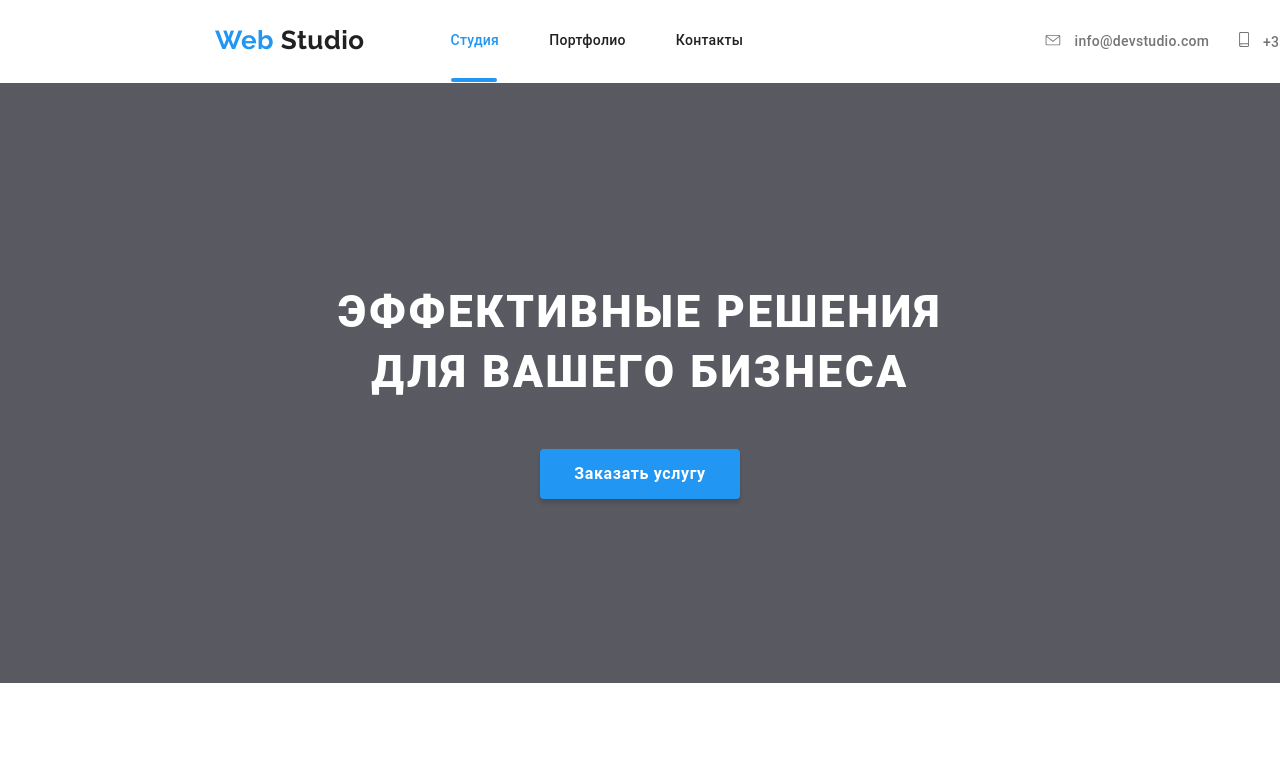
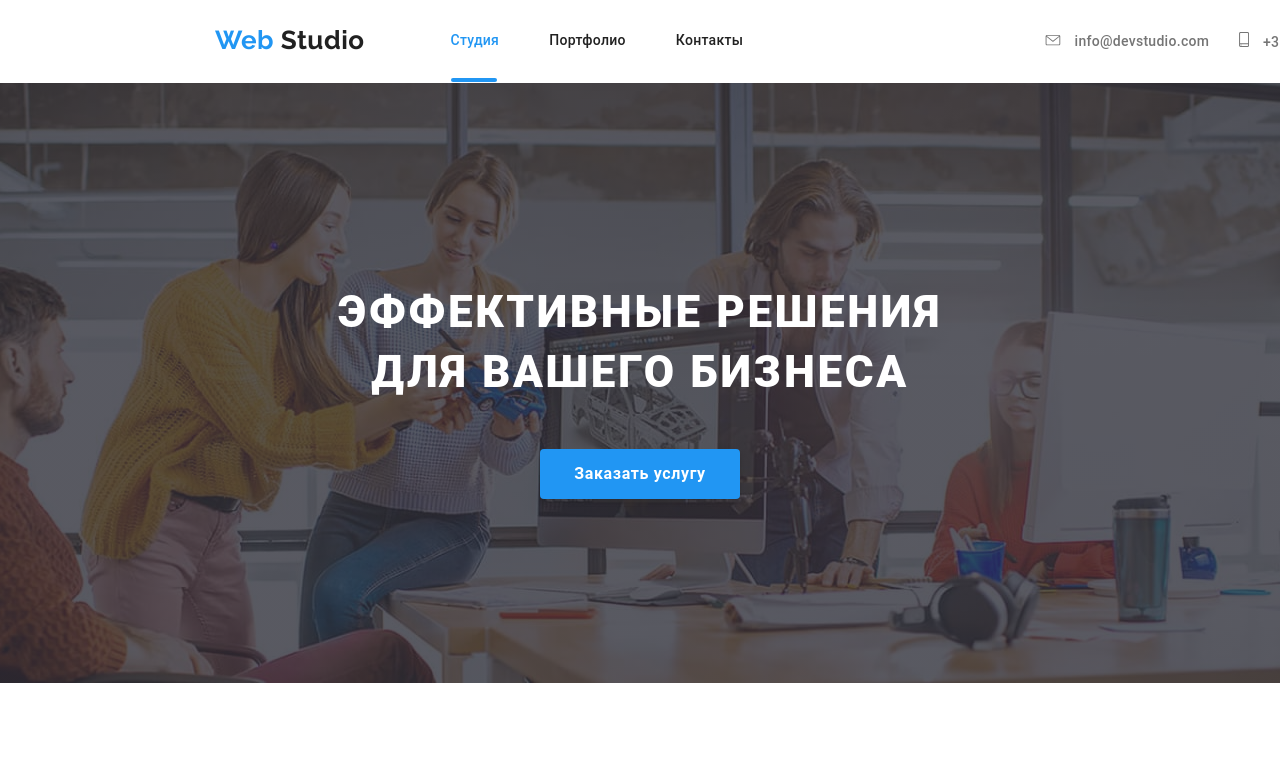
Before and after one commit to ErihKoh/goit-markup-hw-07, a plain HTML site: page index.html in a window 1280 px wide. Shown: the top 774 px of the page. Drawn offline with nearby package versions, Linux system fonts and the light colour scheme; files that its build step writes are made by us from their sources; the site is published under a folder, as on GitHub Pages, so addresses that start at the root find nothing.

Commit message:
fix hero bg

```diff
--- a/sass/components.scss/_hero.scss
+++ b/sass/components.scss/_hero.scss
@@ -5,12 +5,13 @@
   margin-right: auto;
   max-width: $width-page;
   height: 600px;
+  background-color: rgba(47, 48, 58);
   background-image: linear-gradient(
       to right,
       rgba(47, 48, 58, 0.8),
       rgba(47, 48, 58, 0.8)
     ),
-    url("/image/backgr.jpg");
+    url("../image/backgr.jpg");
 
   background-repeat: no-repeat;
   background-position: center;
```
